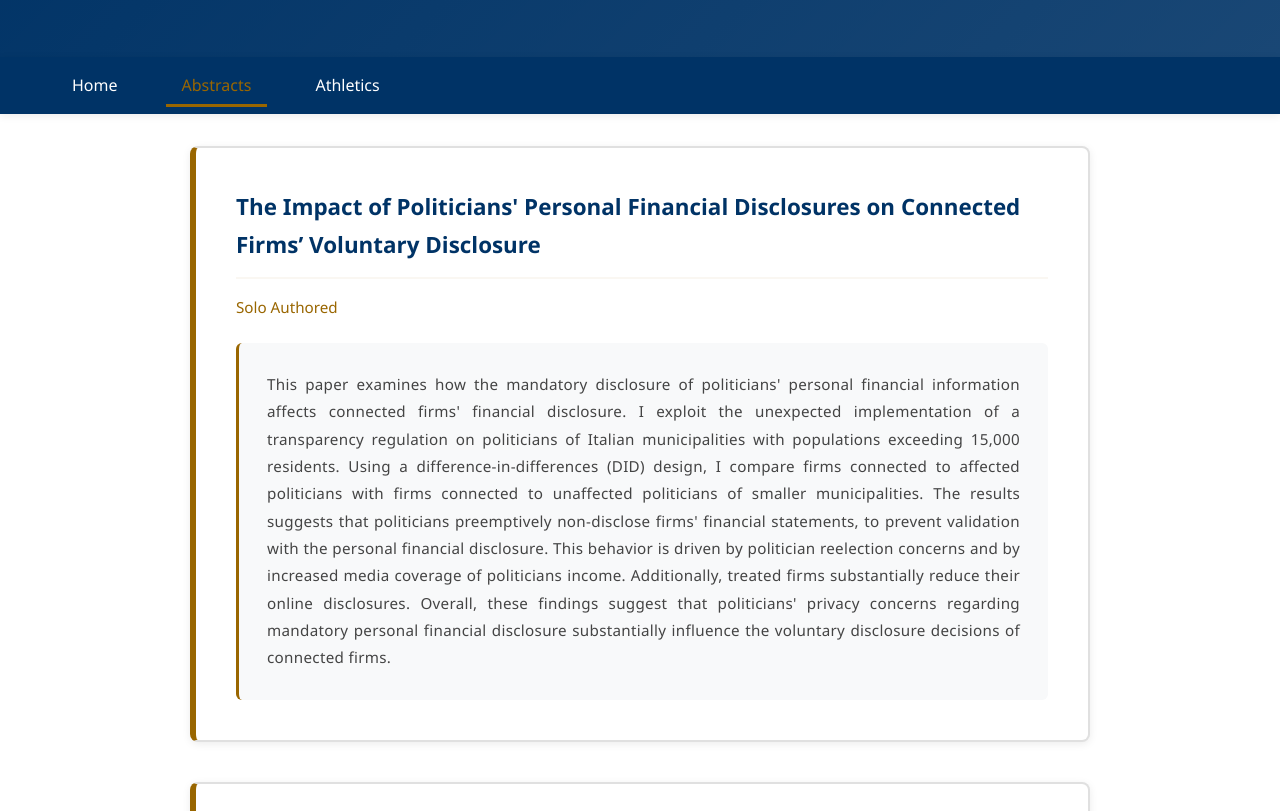
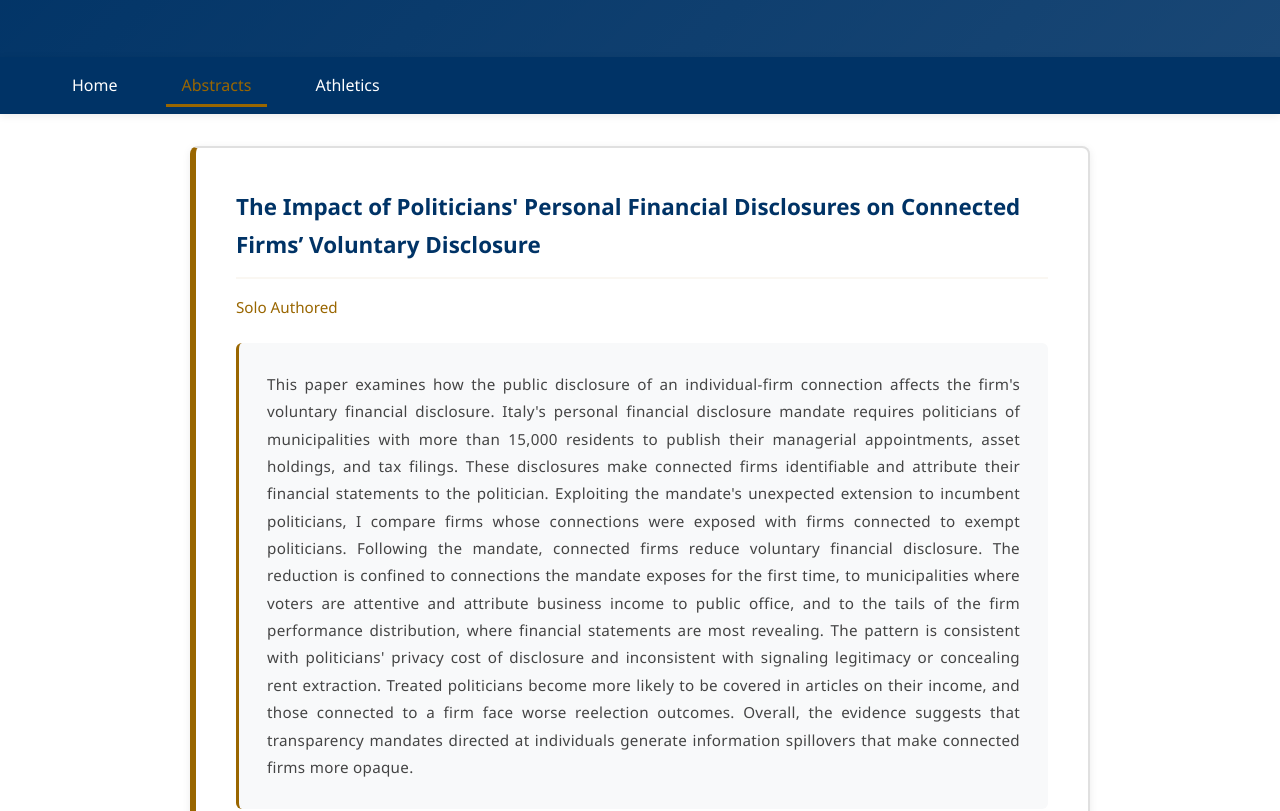
Before and after one commit to AntoninoCosta/antoninocosta.github.io, a plain HTML site: page pages/abstracts.html in a window 1280 px wide. Shown: the part 156-967 px from the top of the page. Drawn offline with Linux system fonts and the light colour scheme.

Commit message:
change abstract

```diff
--- a/pages/abstracts.html
+++ b/pages/abstracts.html
@@ -46,7 +46,7 @@
     <h3 class="research-title">The Impact of Politicians' Personal Financial Disclosures on Connected Firms’ Voluntary
         Disclosure</h3>
     <p class="research-authors">Solo Authored</p>
-    <span class="abstract">This paper examines how the mandatory disclosure of politicians' personal financial information affects connected firms' financial disclosure. I exploit the unexpected implementation of a transparency regulation on politicians of Italian municipalities with populations exceeding 15,000 residents. Using a difference-in-differences (DID) design, I compare firms connected to affected politicians with firms connected to unaffected politicians of smaller municipalities. The results suggests that politicians preemptively non-disclose firms' financial statements, to prevent validation with the personal financial disclosure. This behavior is driven by politician reelection concerns and by increased media coverage of politicians income. Additionally, treated firms substantially reduce their online disclosures. Overall, these findings suggest that politicians' privacy concerns regarding mandatory personal financial disclosure substantially influence the voluntary disclosure decisions of connected firms.</span>
+    <span class="abstract">This paper examines how the public disclosure of an individual-firm connection affects the firm's voluntary financial disclosure. Italy's personal financial disclosure mandate requires politicians of municipalities with more than 15,000 residents to publish their managerial appointments, asset holdings, and tax filings. These disclosures make connected firms identifiable and attribute their financial statements to the politician. Exploiting the mandate's unexpected extension to incumbent politicians, I compare firms whose connections were exposed with firms connected to exempt politicians. Following the mandate, connected firms reduce voluntary financial disclosure. The reduction is confined to connections the mandate exposes for the first time, to municipalities where voters are attentive and attribute business income to public office, and to the tails of the firm performance distribution, where financial statements are most revealing. The pattern is consistent with politicians' privacy cost of disclosure and inconsistent with signaling legitimacy or concealing rent extraction. Treated politicians become more likely to be covered in articles on their income, and those connected to a firm face worse reelection outcomes. Overall, the evidence suggests that transparency mandates directed at individuals generate information spillovers that make connected firms more opaque.</span>
 </div>
 
 <div class="abstract-item">
```
Also changed, not shown: 1 other file.
